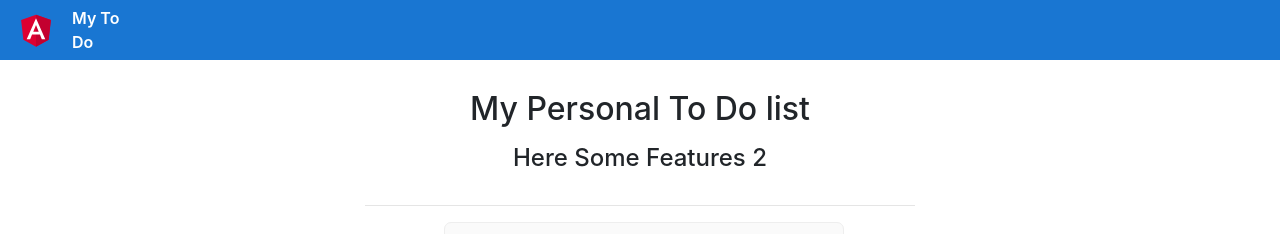
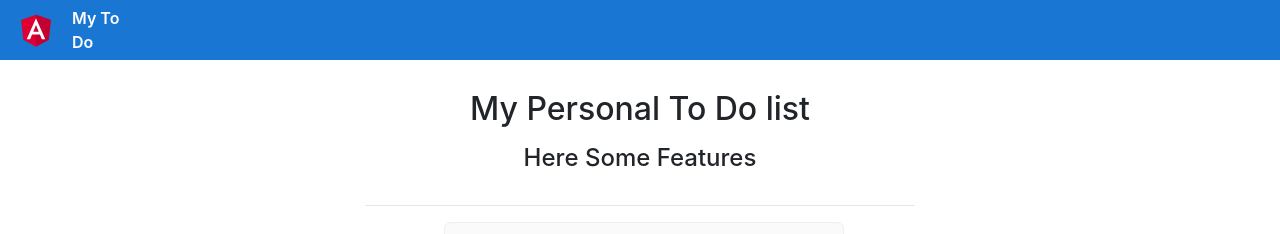
Before and after one commit to JeanCarlosNL/toDoList, an Angular app: page / in a window 1280 px wide. Shown: the top 234 px of the page. Built offline with nearby package versions, Linux system fonts and the light colour scheme.

Commit message:
no message

```diff
--- a/src/app/features-to-do/features-to-do.component.html
+++ b/src/app/features-to-do/features-to-do.component.html
@@ -1,4 +1,4 @@
-<h4 class="features-tittle">Here Some Features 2</h4>
+<h4 class="features-tittle">Here Some Features</h4>
 
   <div class="card-container home-display">
 
```
